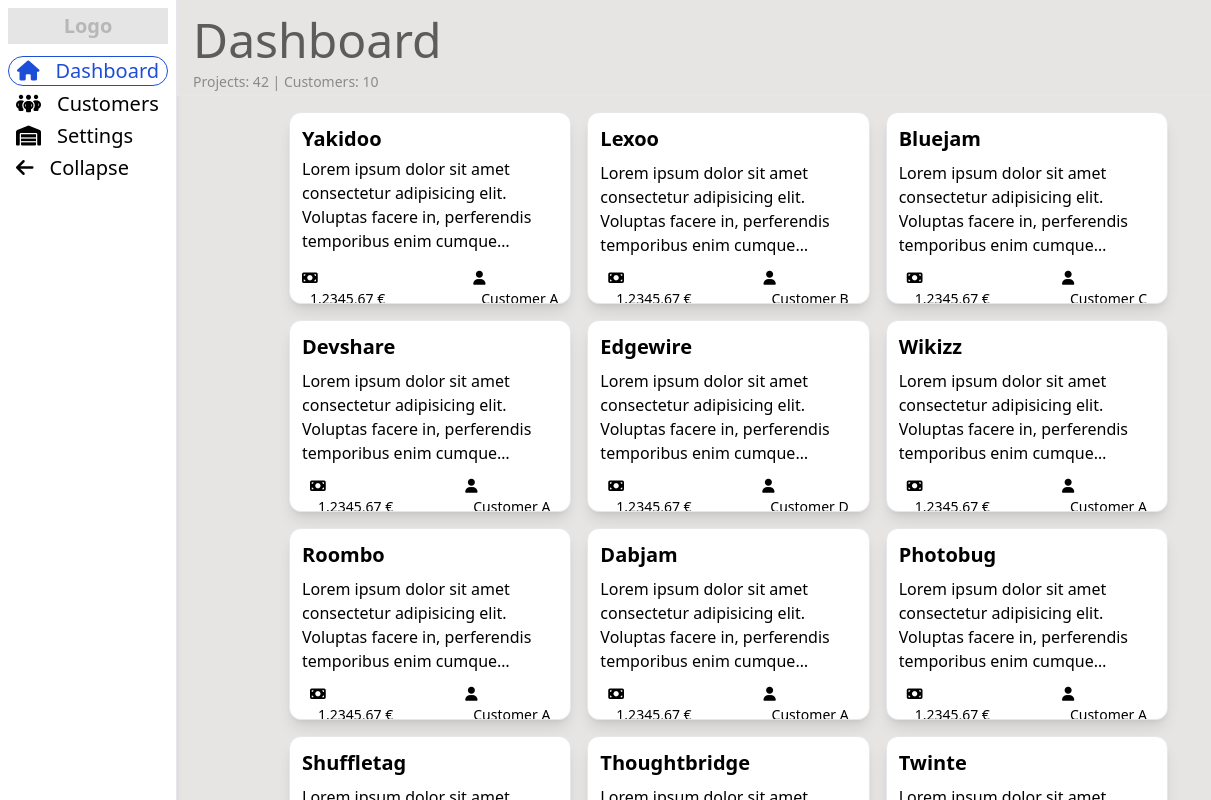
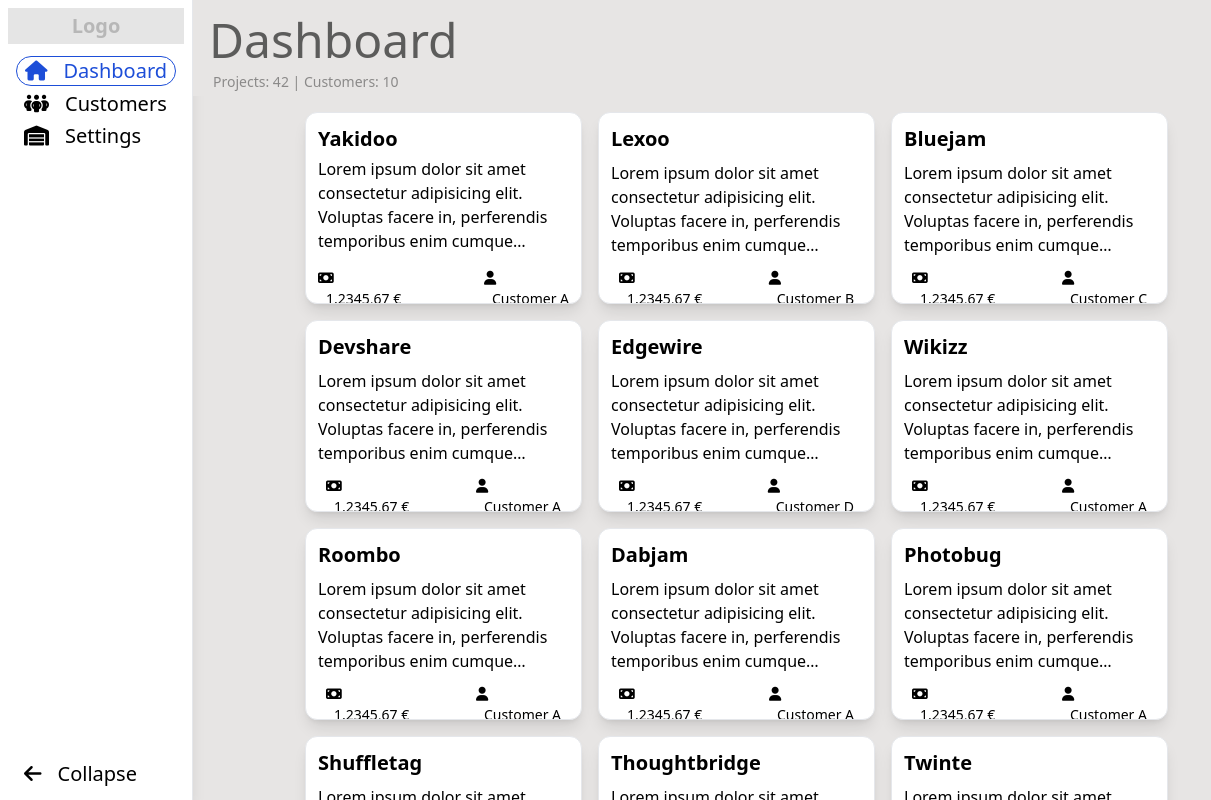
Before and after one commit to malikkotb/dashboard, a website: page src/index.html in a window 1280 px wide. Shown: the top 800 px of the page, 0-1211 px from the left. Drawn offline with Linux system fonts and the light colour scheme.

Commit message:
layout sidebar finished

```diff
--- a/src/index.html
+++ b/src/index.html
@@ -15,68 +15,63 @@
   </head>
   <body>
     <div class="flex m-0">
+
       <!-- Expandable Sidebar -->
-      <div class="h-screen sticky top-0 bg-white hidden sm:block min-w-1/5 border-r border-r-gray-200 shadow-md">
-        <div
-          class="text-center bg-black bg-opacity-10 text-opacity-20 text-black px-2 py-1 m-2 mx-2 font-bold text-xl"
-        >
-          Logo
-        </div>
-        <div class="flex flex-col h-screen max-h-screen mx-2">
-          <ul class="text-center px-2s">
-            <li
-              class="rounded-full border my-1 border-blue-700 font-light text-xl text-blue-700"
-            >
+      <div class="h-screen sticky top-0 bg-white hidden sm:flex flex-col min-w-1/5 border-r border-r-gray-200 shadow-lg">
+        <!-- Logo -->
+        <div class="text-center bg-black bg-opacity-10 text-opacity-20 text-black px-2 py-1 m-2 mx-2 font-bold text-xl">Logo</div>
+
+        <!-- Menu -->
+        <div class="flex flex-col h-full justify-between mx-2">
+          <div class="text-center px-2"> <!-- div of top menu items -->
+            <div class="rounded-full border my-1 border-blue-700 font-light text-xl text-blue-700">
               <div class="flex items-center px-2">
                 <div>
                   <i class="fa-solid fa-house"></i>
                 </div>
                 <p class="ml-4">Dashboard</p>
               </div>
-            </li>
-
-            <li class="rounded-full my-1 font-light text-xl">
+            </div>
+            <div class="rounded-full my-1 font-light text-xl">
               <div class="flex items-center px-2">
                 <div>
                   <i class="fa-solid fa-people-group"></i>
                 </div>
                 <p class="ml-4">Customers</p>
               </div>
-            </li>
-            <li class="rounded-full my-1 font-light text-xl">
+            </div>
+            <div class="rounded-full my-1 font-light text-xl">
               <div class="flex items-center px-2">
                 <div>
                   <i class="fa-solid fa-warehouse"></i>
                 </div>
                 <p class="ml-4">Settings</p>
               </div>
-            </li>
-          </ul>
+            </div>
+          </div>
 
-          <button class="font-light text-xl">
+          <div class="font-light px-2 py-3 text-xl"> <!-- collapse button -->
             <div class="flex items-center px-2">
               <div>
                 <i class="fa-solid fa-arrow-left"></i>
               </div>
-              <!-- TODO: adjust left margin between arrow icon and text -->
               <p class="ml-4">Collapse</p>
             </div>
-          </button>
+          </div>
+
         </div>
       </div>
 
       <!-- Main Content  -->
       <main class="bg-stone-200 min-w-4/5">
-        <!-- Sticky Navbar, TODO: make sticky, make responsive for smaller screens  -->
-        <nav class="sticky top-0 bg-stone-200 p-4 h-24 border-b">
-          <!-- TODO: remove border-b after finished -->
-          <!-- TODO: align Dashboard and start of "Projects..." vertically -->
+        <!-- Sticky Navbar -->
+        <nav class="sticky top-0 bg-stone-200 p-4 h-24">
           <div class="justify-between items-center flex">
             <h1 class="text-5xl font-light text-opacity-60 text-black text-center">Dashboard</h1>
             <img class="w-12 h-12" src="user.svg" alt="user svg">
             <!-- <h1 class="text-center">User</h1> -->
           </div>
-          <div class="text-sm my-2 text-opacity-40 text-black">Projects: 42 | Customers: 10</div>
+          <div class="text-sm my-2 ml-1 text-opacity-40 text-black">Projects: 42 | Customers: 10</div>
         </nav>
 
 
@@ -318,13 +313,16 @@
       </main>
 
     </div>
+
      <!-- sidebar moves to bottom on small screens -->
      <div class="bg-white w-screen h-16 items-center p-4 sm:hidden bottom-0 sticky flex justify-between">
       <div class="rounded-full border px-3 py-1 border-blue-700 font-light text-xl text-blue-700">
         <i class="fa-solid fa-house"></i>
+        H
       </div>
-      <i class="fa-solid fa-people-group"></i>
-      <i class="fa-solid fa-warehouse"></i>
+      <i class="fa-solid fa-people-group"></i>C
+      <i class="fa-solid fa-warehouse"></i>S
      </div>
+
   </body>
 </html>
```
Also changed, not shown: dist/output.css.
